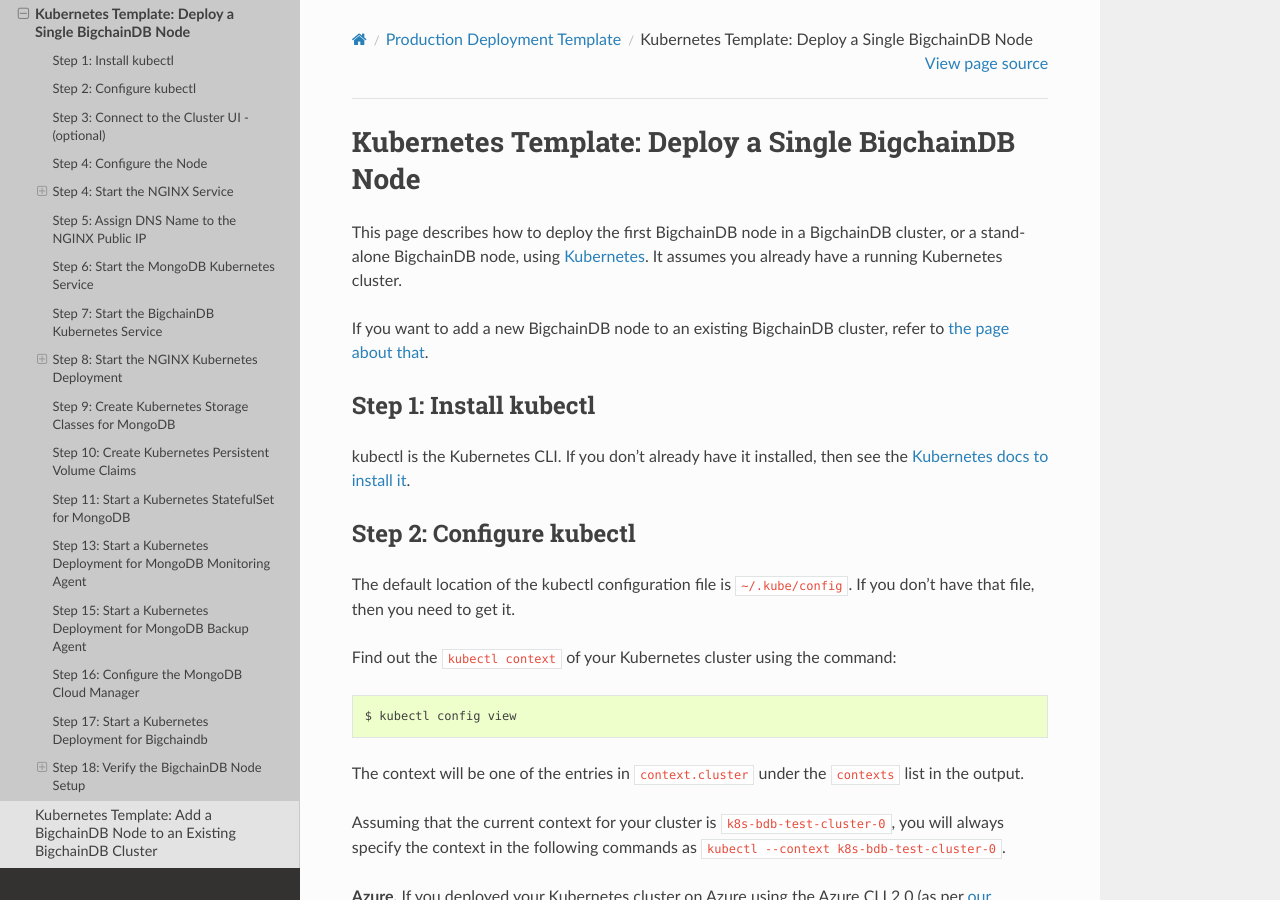
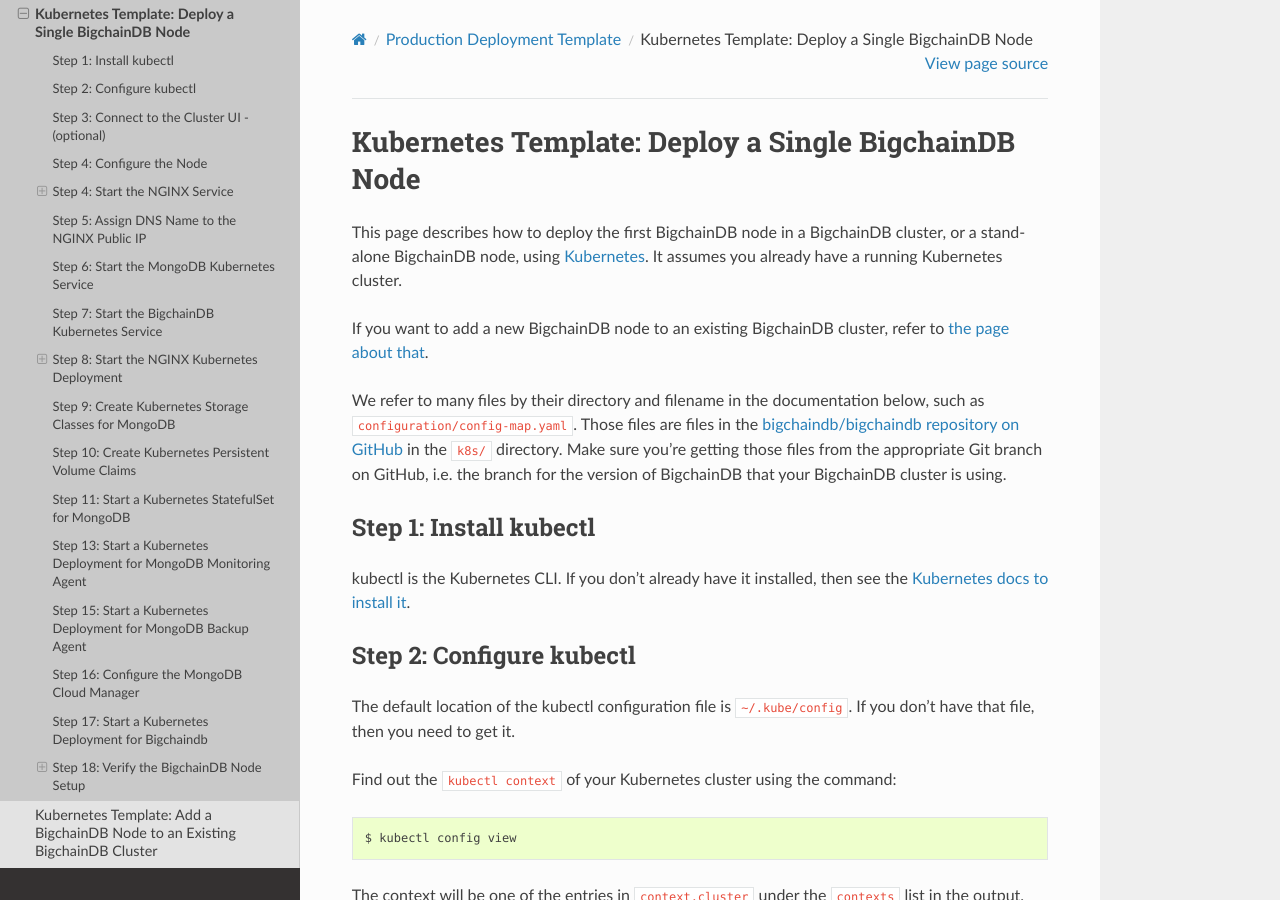
Before and after one commit to bigchaindb/bigchaindb, a Sphinx documentation site: the page built from docs/server/source/cloud-deployment-templates/node-on-kubernetes.rst, in a window 1280 px wide and 900 px high. Built offline with Sphinx 7.4.7 and the Read the Docs theme 2.0.0, drawn with Linux system fonts in a browser that asks for light colours; pages that are not in the unit, such as notebooks, are missing from menus.

Commit message:
Update documentation about file paths

```diff
--- a/docs/server/source/cloud-deployment-templates/node-on-kubernetes.rst
+++ b/docs/server/source/cloud-deployment-templates/node-on-kubernetes.rst
@@ -8,6 +8,14 @@
 
 If you want to add a new BigchainDB node to an existing BigchainDB cluster,
 refer to :doc:`the page about that <add-node-on-kubernetes>`.
+
+We refer to many files by their directory and filename in the documentation
+below, such as ``configuration/config-map.yaml``. Those files are files in the
+`bigchaindb/bigchaindb repository on GitHub
+<https://github.com/bigchaindb/bigchaindb/>`_ in the ``k8s/`` directory.
+Make sure you're getting those files from the appropriate Git branch on
+GitHub, i.e. the branch for the version of BigchainDB that your BigchainDB
+cluster is using.
 
 
 Step 1: Install kubectl
```
